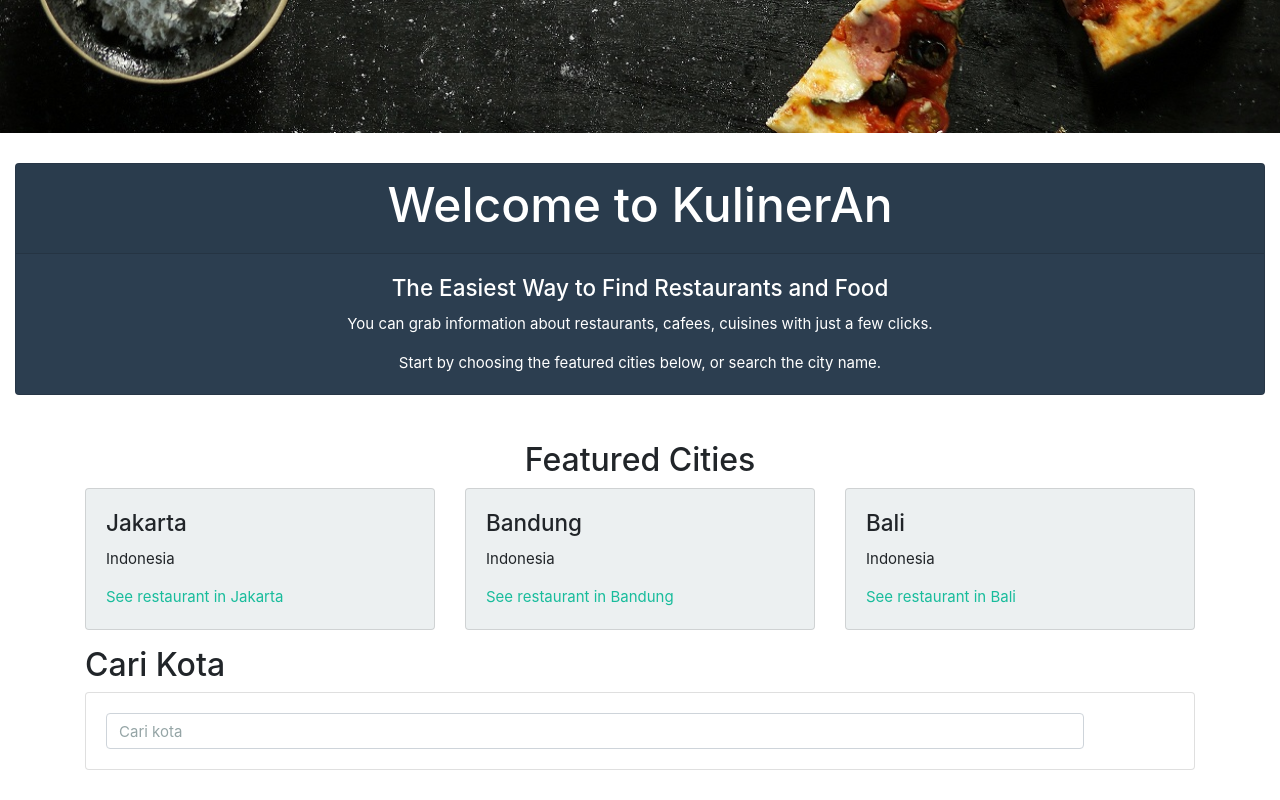
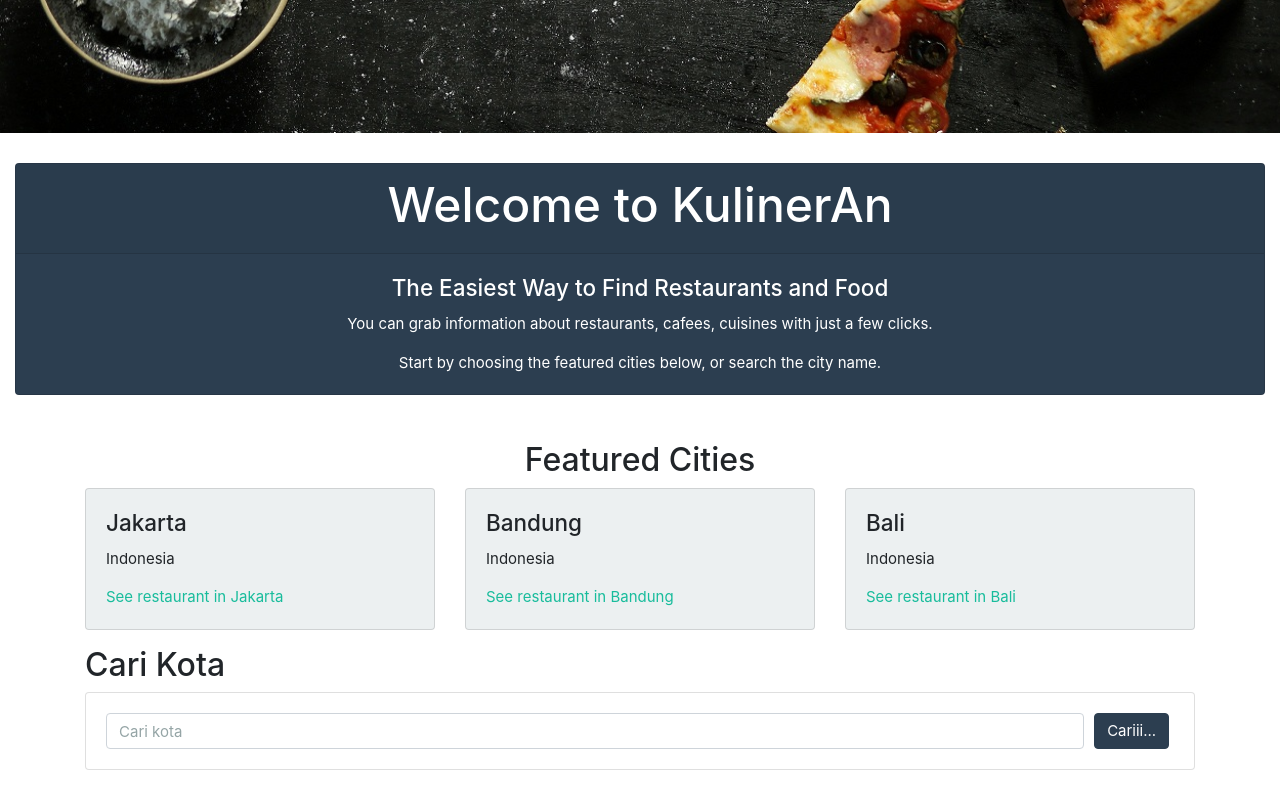
Before and after one commit to wildenali/react-food_web_app, a React (Create React App) app: page / in a window 1280 px wide. Shown: the part 792-1592 px from the top of the page. Built offline with nearby package versions, Linux system fonts and the light colour scheme.

Commit message:
Membuat button di samping fitur pencarian kota

```diff
--- a/src/App.js
+++ b/src/App.js
@@ -53,6 +53,9 @@ class App extends Component {
                         onChange={this.changeKeywordHandler}
                       />
                     </div>
+                    <div className="col-1">
+                      <button className="btn btn-primary" type="button">Cariii...</button>
+                    </div>
                   </div>
                 </div>
               </div>
```
